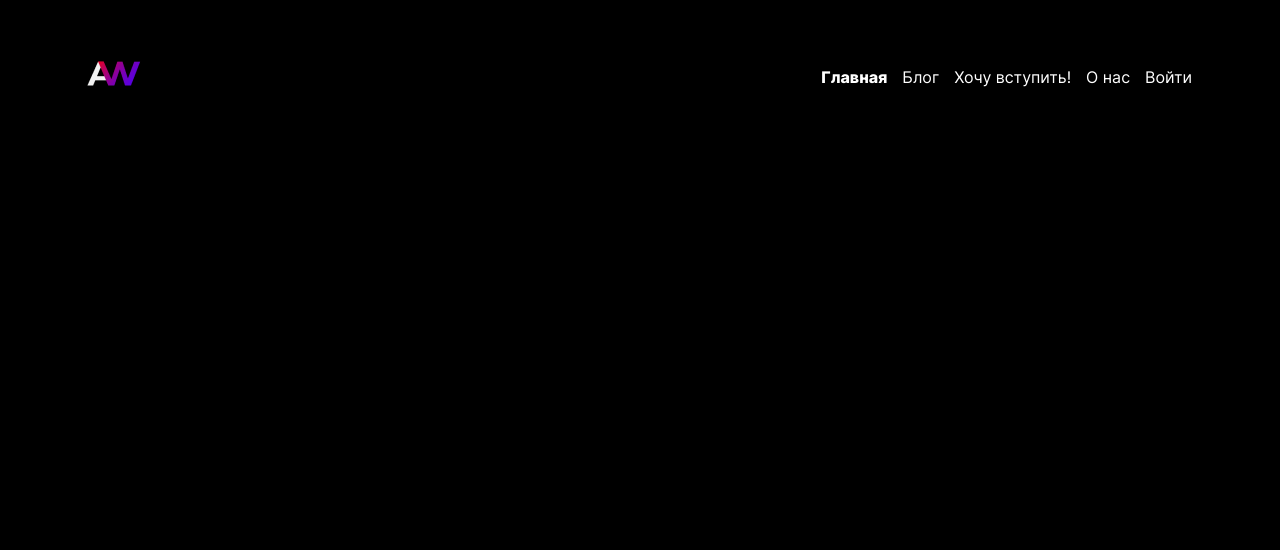
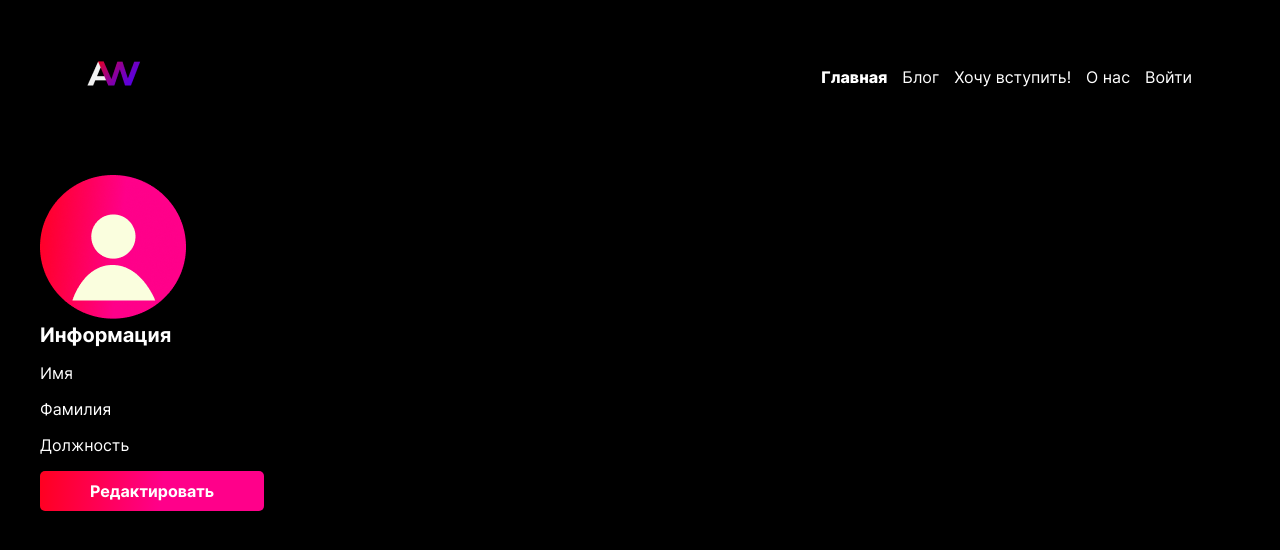
Before and after one commit to Isas2g/WEB-studio-project, a Vue app: page /profile in a window 1280 px wide. Shown: the top 550 px of the page. Built offline with nearby package versions, Linux system fonts and the light colour scheme.

Commit message:
profile page added (in process)

```diff
--- /dev/null
+++ b/src/pages/Profile/Profile.vue
@@ -0,0 +1,55 @@
+<template>
+  <main class="main container">
+    <section class="main block">
+      <img class="main__user-icon user-icon" :src="defaultPicture" alt="defaultPicture" />
+      <h4 class="main__title title">Информация</h4>
+      <p class="main__information name">Имя</p>
+      <p class="main__information surname">Фамилия</p>
+      <p class="main__information role">Должность</p>
+      <button class="main__more-btn more-btn">Редактировать</button>
+    </section>
+  </main>
+</template>
+
+<script>
+import defaultPicture from "@/assets/images/user-icon.png";
+
+export default {
+  name: "Profile",
+  data: () => ({
+    defaultPicture: defaultPicture,
+  }),
+}
+</script>
+
+<style scoped lang="scss">
+//.block {
+//  display: grid;
+//  grid-row-gap: 5px;
+//  grid-column-gap: 1px;
+//  grid-template-columns: 1fr 1fr 1fr 1fr;
+//  grid-template-areas:
+//      "user name surname btn"
+//      "user role role ."
+//      "user . ."
+//}
+//
+//.main__information {
+//  &__name {
+//    grid-area: name;
+//  }
+//  &__surname {
+//    grid-area: surname;
+//  }
+//  &__user-icon {
+//    grid-area: user;
+//  }
+//  &__role {
+//    grid-area: role;
+//  }
+//}
+//
+//.main__more-btn {
+//  grid-area: btn;
+//}
+</style>
--- a/src/router/index.js
+++ b/src/router/index.js
@@ -7,6 +7,7 @@ import OurProjects from "@/pages/Projects/OurProjects";
 import FeedbackPage from "../pages/Feedback/FeedbackPage";
 import WorkInProgress from "../components/WorkInProgress";
 import Login from "@/pages/Login/Login";
+import Profile from "@/pages/Profile/Profile";
 
 
 Vue.use(VueRouter)
@@ -51,6 +52,11 @@ const routes = [
         path: '/recovery',
         name: 'WorkInProgress',
         component: WorkInProgress
+    },
+    {
+        path: '/profile',
+        name: 'Profile',
+        component: Profile
     }
 ]
 
```
